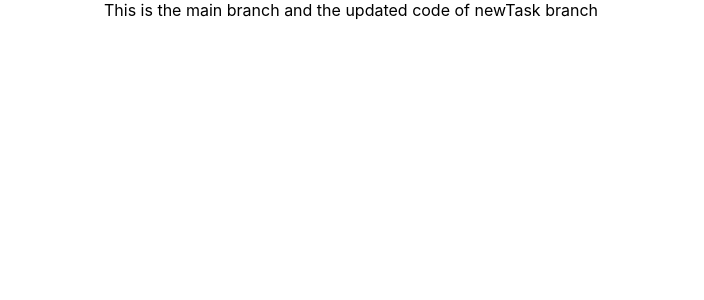
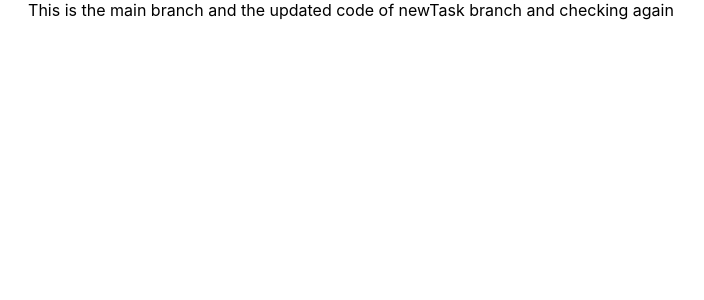
Before and after one commit to PathaAbhilaah/sample, a React (Create React App) app in the folder okayproject/: page / in a window 1280 px wide. Shown: the top 300 px of the page, without its empty margins (289-993 px from the left). Built offline with nearby package versions, Linux system fonts and the light colour scheme.

Commit message:
checking if upstream is makinmg changes

```diff
--- a/okayproject/src/App.js
+++ b/okayproject/src/App.js
@@ -4,7 +4,7 @@ import './App.css';
 function App() {
   return (
     <div className="App">
-     This is the main branch and the updated code of newTask branch
+     This is the main branch and the updated code of newTask branch and checking again
     </div>
   );
 }
```
